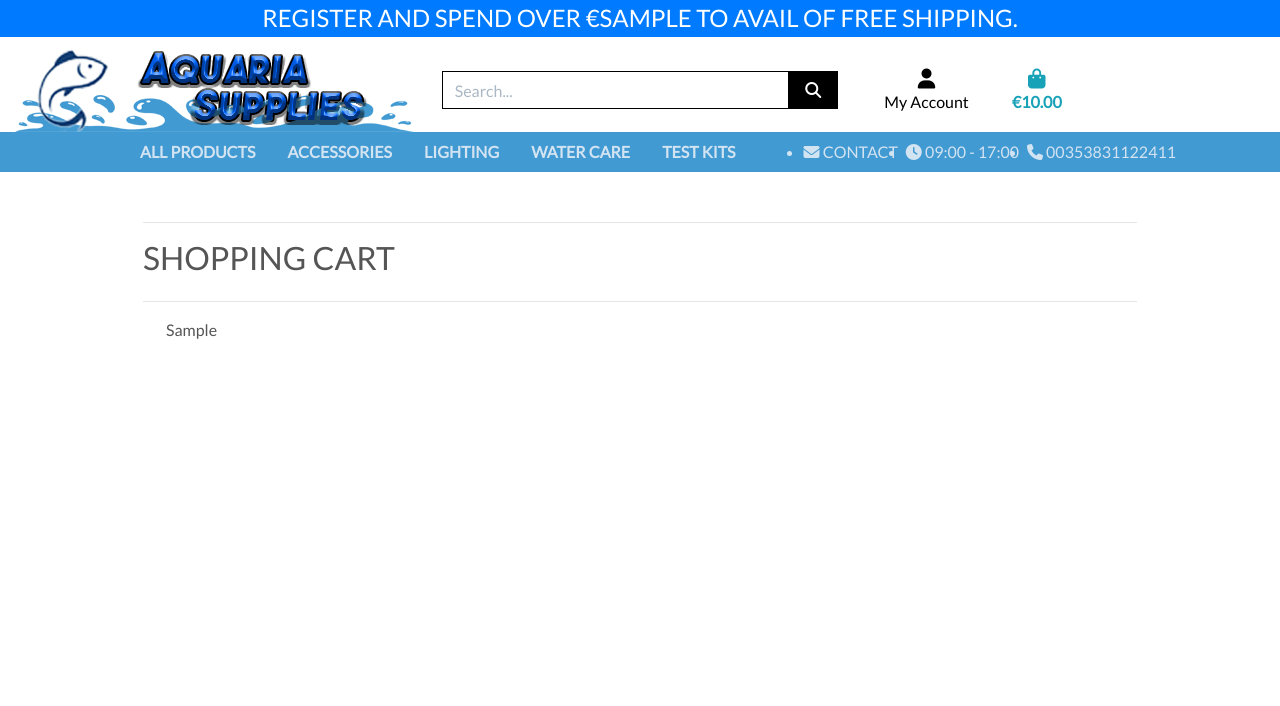
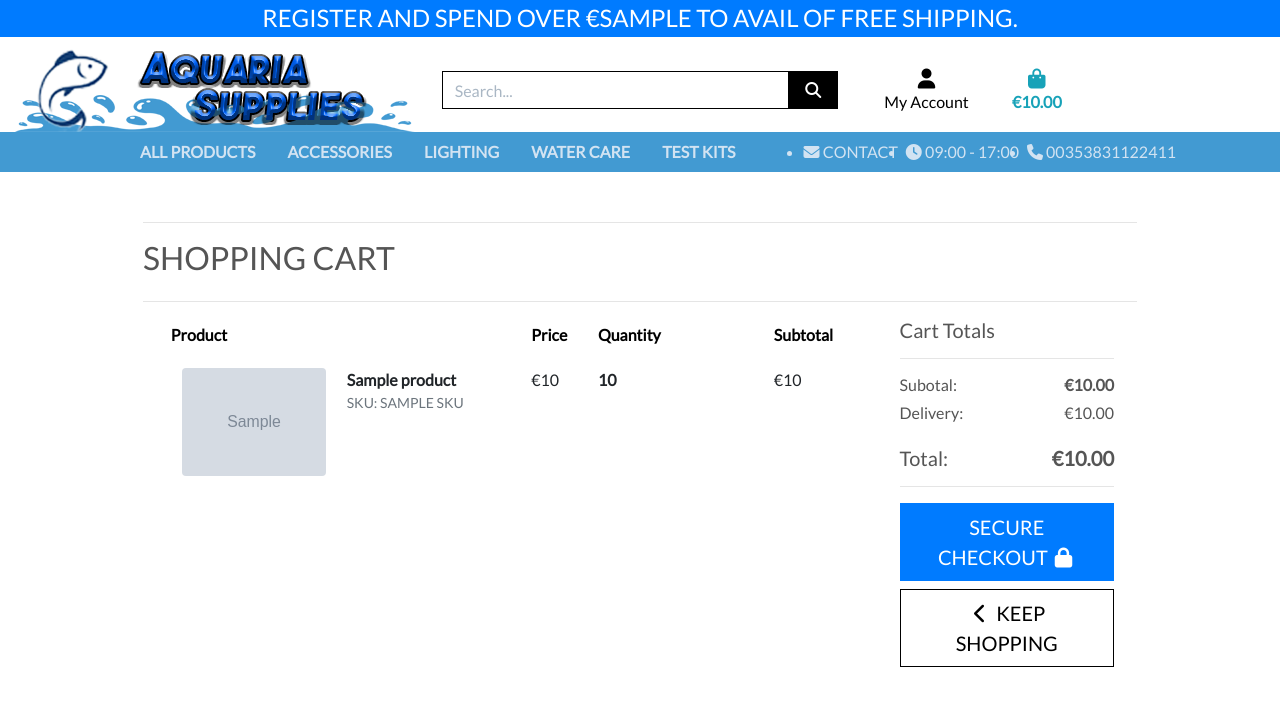
Before and after one commit to Code-Institute-Submissions/erykslezak-CIPP52, a Django app: template cart/templates/cart/cart.html in a window 1280 px wide. Shown: the top 706 px of the page. Run offline with Django 3.2, Linux system fonts and the light colour scheme; the template is opened without the code that fills it: most values are stand-ins (such as "Sample title", 1, 10 or a date in 2020); grey boxes marked "Sample" are stand-in pictures; some libraries are stand-ins or nearby versions.

Commit message:
Added cart layout and quantity functionality

```diff
--- a/cart/templates/cart/cart.html
+++ b/cart/templates/cart/cart.html
@@ -22,7 +22,65 @@
         <div class="row mx-2">
             {% if cart_items %}
                 <div class="col-9 table-responsive rounded d-none d-md-block">
-                    {{ cart_items }}
+                    <table class="table table-sm table-borderless">
+                        <thead class="text-black">
+                            <tr>
+                                <th scope="col">Product</th>
+                                <th scope="col"></th>
+                                <th scope="col">Price</th>
+                                <th scope="col">Quantity</th>
+                                <th scope="col">Subtotal</th>
+                            </tr>
+                        </thead>
+
+                        {% for item in cart_items %}
+                            <tr>
+                                <td class="p-3 w-25">
+                                    <img class="img-fluid rounded" src="{{ item.product.image.url }}">
+                                </td>
+                                <td class="py-3">
+                                    <p class="my-0"><strong>{{ item.product.name }}</strong></p>
+                                    <p class="my-0 small text-muted">SKU: {{ item.product.sku|upper }}</p>
+                                </td>
+                                <td class="py-3">
+                                    <p class="my-0">€{{ item.product.price }}</p>
+                                </td>
+                                <td class="py-3 w-25">
+                                    <p class="my-0"><strong>{{ item.quantity }}</strong></p>
+                                </td>
+                                <td class="py-3">
+                                    <p class="my-0">€{{ item.product.price }}</p>
+                                </td>
+                            </tr>
+                        {% endfor %}
+                    </table>
+                </div>
+                <div class="col d-table-row">
+                    <h5>Cart Totals</h5>
+                    <hr>
+                    <h6>Subotal: <strong class="float-right">€{{ total|floatformat:2 }}</strong></h6>
+                    <h6>Delivery: <span class="float-right">€{{ delivery|floatformat:2 }}</span></h6>
+                    <h5 class="mt-4">Total: <strong class="float-right">€{{ grand_total|floatformat:2 }}</strong></h5>
+                    {% if free_delivery_delta > 0 %}
+                        <p class="mb-1 text-danger">
+                            You could get free delivery by spending just <strong>€{{ free_delivery_delta }}</strong> more!
+                        </p>
+                    {% endif %}
+                    <hr>
+                    <p class="">
+                        <a href="" class="btn btn-primary rounded-0 btn-lg btn-block">
+                            <span class="text-uppercase">Secure Checkout</span>
+                            <span class="icon">
+                                <i class="fas fa-lock"></i>
+                            </span>
+                        </a>
+                        <a href="" class="btn btn-outline-black rounded-0 btn-lg btn-block mt-2">
+                            <span class="icon">
+                                <i class="fas fa-chevron-left"></i>
+                            </span>
+                            <span class="text-uppercase">Keep Shopping</span>
+                        </a>
+                    </p>
                 </div>
             {% else %}
                 <p class="lead mb-5">Your cart is empty.</p>
```
